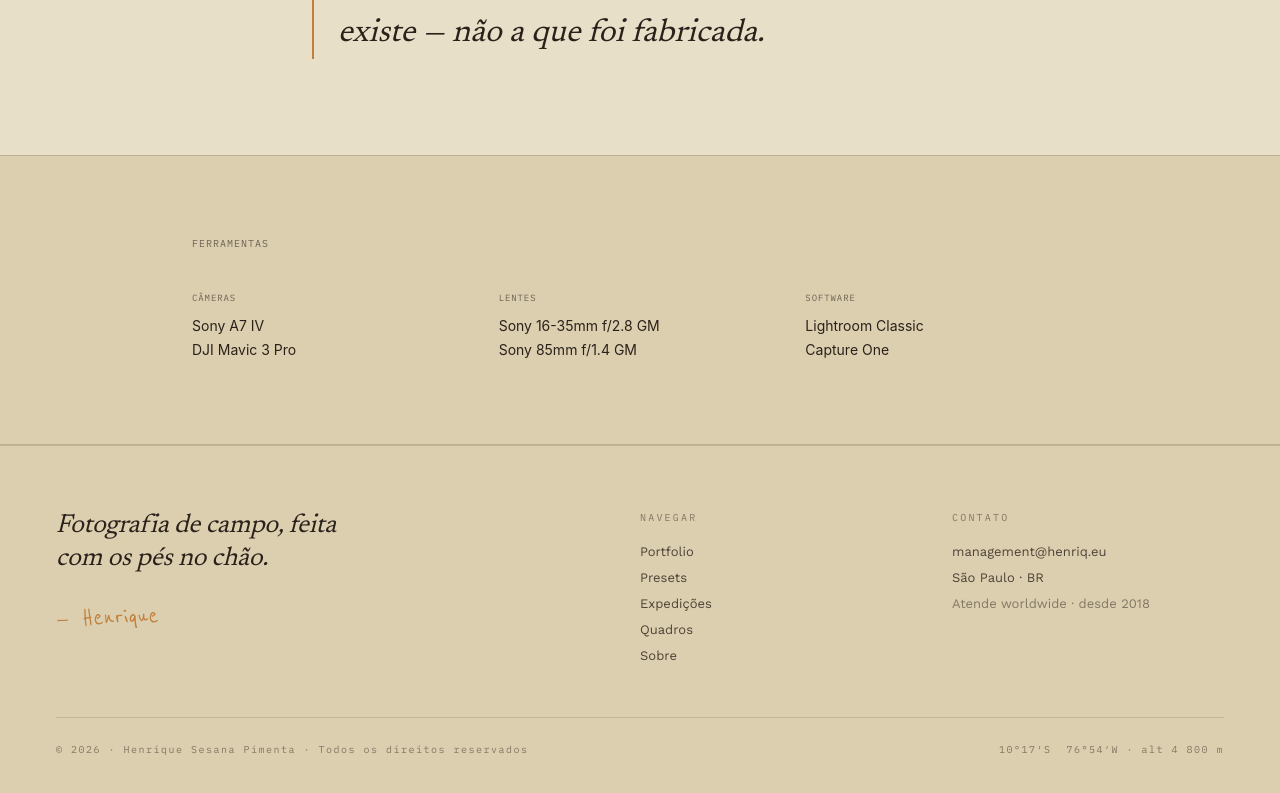
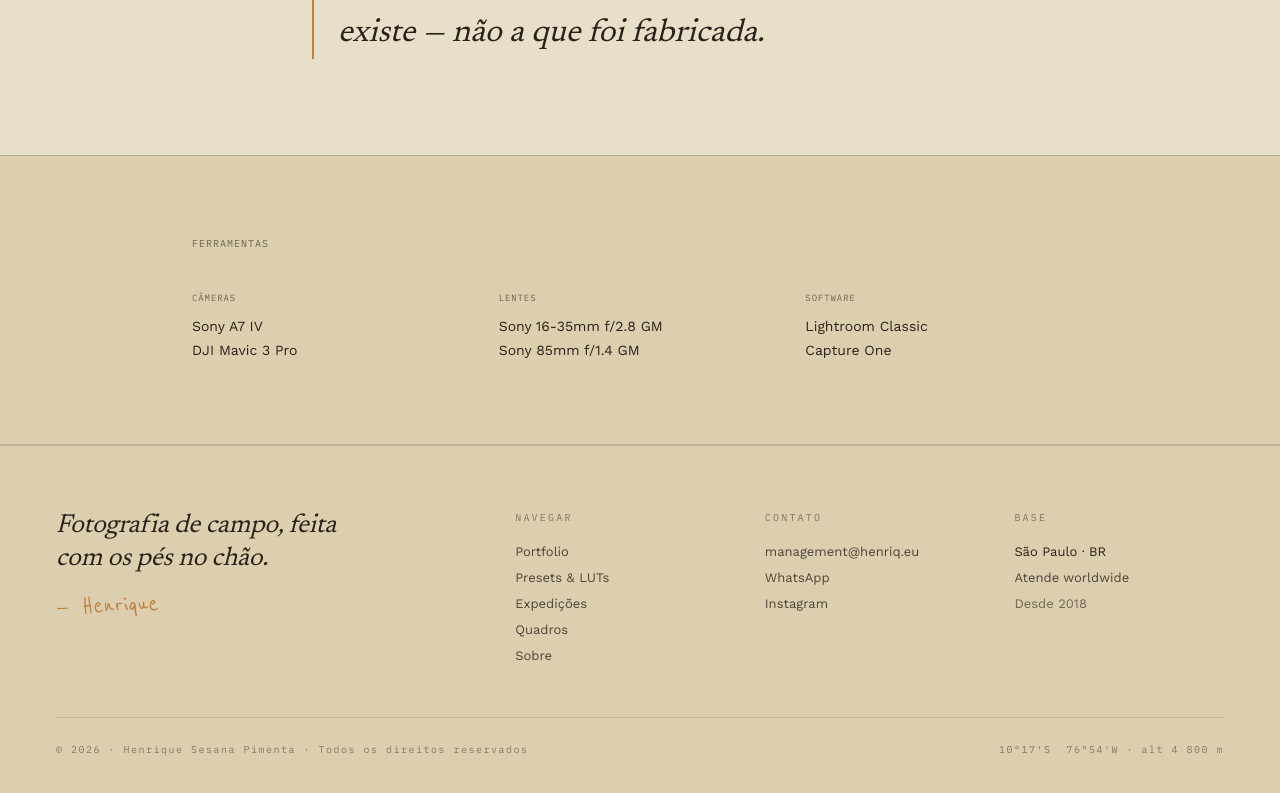
Before and after one commit to henriquepimenta1/henrique-webpage, a Next.js app: page /sobre in a window 1280 px wide. Shown: the part 1213-2006 px from the top of the page. Built offline with nearby package versions, Linux system fonts and the light colour scheme.

Commit message:
fix: footer — 4 colunas field, remove Inter do body, corrige nav labels

```diff
--- a/app/globals.css
+++ b/app/globals.css
@@ -79,9 +79,9 @@
 html { scroll-behavior: smooth; }
 
 body {
-  background: var(--bg);
-  color: var(--text);
-  font-family: var(--font-inter, 'Inter', sans-serif);
+  background: var(--canvas);
+  color: var(--bark);
+  font-family: var(--font-ui);
   overflow-x: hidden;
   margin: 0;
 }
--- a/components/site-footer.tsx
+++ b/components/site-footer.tsx
@@ -8,43 +8,59 @@ export default function SiteFooter({ dark = false }: { dark?: boolean }) {
   const border = dark ? "rgba(232,223,201,.14)" : "rgba(42,33,26,.14)";
 
   return (
-    <footer style={{ background:bg,color:fg,padding:"64px 56px 40px",
-      borderTop:`1px solid ${border}`,fontFamily:"var(--font-ui)" }}>
-      <div style={{ display:"grid",gridTemplateColumns:"2fr 1fr 1fr",gap:40,marginBottom:48,
-        flexWrap:"wrap" }}>
+    <footer style={{ background:bg, color:fg, padding:"64px 56px 40px",
+      borderTop:`1px solid ${border}`, fontFamily:"var(--font-ui)" }}>
 
+      <div style={{ display:"grid", gridTemplateColumns:"2fr 1fr 1fr 1fr",
+        gap:40, marginBottom:48 }}>
+
+        {/* Col 1 — tagline */}
         <div>
-          <p style={{ fontFamily:"var(--font-serif)",fontStyle:"italic",fontSize:26,
-            letterSpacing:"-.01em",lineHeight:1.25,maxWidth:"22ch",margin:"0 0 20px" }}>
+          <p style={{ fontFamily:"var(--font-serif)", fontStyle:"italic", fontSize:26,
+            letterSpacing:"-.01em", lineHeight:1.25, maxWidth:"22ch", margin:"0 0 16px" }}>
             Fotografia de campo, feita com os pés no chão.
           </p>
-          <span style={{ fontFamily:"var(--font-hand)",fontSize:30,color:"var(--rust-soft)",
-            transform:"rotate(-2deg)",display:"inline-block" }}>— Henrique</span>
+          <span style={{ fontFamily:"var(--font-hand)", fontSize:30,
+            color:"var(--rust-soft)", transform:"rotate(-2deg)",
+            display:"inline-block", lineHeight:1 }}>— Henrique</span>
         </div>
 
+        {/* Col 2 — Navegar */}
         <div>
-          <p style={{ fontFamily:"var(--font-mono)",fontSize:10,letterSpacing:".22em",
-            textTransform:"uppercase",color:dim,marginBottom:14,marginTop:0 }}>Navegar</p>
+          <p style={{ fontFamily:"var(--font-mono)", fontSize:10, letterSpacing:".22em",
+            textTransform:"uppercase", color:dim, marginBottom:14, marginTop:0 }}>Navegar</p>
           {FOOTER_NAV.map(l => (
-            <Link key={l.href} href={l.href} style={{ display:"block",fontSize:13,
-              lineHeight:2,color:fg,textDecoration:"none",opacity:.8 }}>{l.label}</Link>
+            <Link key={l.href} href={l.href} style={{ display:"block", fontSize:13,
+              lineHeight:2, color:fg, textDecoration:"none", opacity:.8 }}>{l.label}</Link>
           ))}
         </div>
 
+        {/* Col 3 — Contato */}
         <div>
-          <p style={{ fontFamily:"var(--font-mono)",fontSize:10,letterSpacing:".22em",
-            textTransform:"uppercase",color:dim,marginBottom:14,marginTop:0 }}>Contato</p>
-          <a href={`mailto:${SITE_EMAIL}`} style={{ display:"block",fontSize:13,
-            lineHeight:2,color:fg,textDecoration:"none",opacity:.8 }}>{SITE_EMAIL}</a>
-          <p style={{ fontSize:13,lineHeight:2,opacity:.8,margin:0 }}>São Paulo · BR</p>
-          <p style={{ fontSize:13,lineHeight:2,opacity:.5,margin:0 }}>Atende worldwide · desde 2018</p>
+          <p style={{ fontFamily:"var(--font-mono)", fontSize:10, letterSpacing:".22em",
+            textTransform:"uppercase", color:dim, marginBottom:14, marginTop:0 }}>Contato</p>
+          <a href={`mailto:${SITE_EMAIL}`} style={{ display:"block", fontSize:13,
+            lineHeight:2, color:fg, textDecoration:"none", opacity:.8 }}>{SITE_EMAIL}</a>
+          <a href="https://wa.me/5511988128064" style={{ display:"block", fontSize:13,
+            lineHeight:2, color:fg, textDecoration:"none", opacity:.8 }}>WhatsApp</a>
+          <a href="https://instagram.com/henriq.eu" style={{ display:"block", fontSize:13,
+            lineHeight:2, color:fg, textDecoration:"none", opacity:.8 }}>Instagram</a>
+        </div>
+
+        {/* Col 4 — Base */}
+        <div>
+          <p style={{ fontFamily:"var(--font-mono)", fontSize:10, letterSpacing:".22em",
+            textTransform:"uppercase", color:dim, marginBottom:14, marginTop:0 }}>Base</p>
+          <p style={{ fontSize:13, lineHeight:2, margin:0 }}>São Paulo · BR</p>
+          <p style={{ fontSize:13, lineHeight:2, margin:0, opacity:.8 }}>Atende worldwide</p>
+          <p style={{ fontSize:13, lineHeight:2, margin:0, opacity:.6 }}>Desde 2018</p>
         </div>
       </div>
 
-      <div style={{ paddingTop:24,borderTop:`1px solid ${border}`,display:"flex",
-        justifyContent:"space-between",alignItems:"center",
-        fontFamily:"var(--font-mono)",fontSize:10,letterSpacing:".15em",color:dim,
-        flexWrap:"wrap",gap:8 }}>
+      <div style={{ paddingTop:24, borderTop:`1px solid ${border}`, display:"flex",
+        justifyContent:"space-between", alignItems:"center",
+        fontFamily:"var(--font-mono)", fontSize:10, letterSpacing:".15em", color:dim,
+        flexWrap:"wrap", gap:8 }}>
         <span>© 2026 · Henrique Sesana Pimenta · Todos os direitos reservados</span>
         <span>10°17′S &nbsp;76°54′W · alt 4 800 m</span>
       </div>
--- a/content/home.ts
+++ b/content/home.ts
@@ -55,20 +55,20 @@ export const BRANDS = [
 ]
 
 export const NAV_LINKS = [
-  { label: "Portfolio",   href: "/portfolio" },
-  { label: "Presets",     href: "/presets" },
-  { label: "Expedições",  href: "/expedicoes" },
-  { label: "Quadros",     href: "/quadros" },
-  { label: "Sobre",       href: "/sobre" },
-  { label: "Contacto",    href: "/contato" },
+  { label: "Portfolio",     href: "/portfolio" },
+  { label: "Presets & LUTs", href: "/presets" },
+  { label: "Expedições",    href: "/expedicoes" },
+  { label: "Quadros",       href: "/quadros" },
+  { label: "Sobre",         href: "/sobre" },
+  { label: "Contato",       href: "/contato" },
 ]
 
 export const FOOTER_NAV = [
-  { label: "Portfolio",   href: "/portfolio" },
-  { label: "Presets",     href: "/presets" },
-  { label: "Expedições",  href: "/expedicoes" },
-  { label: "Quadros",     href: "/quadros" },
-  { label: "Sobre",       href: "/sobre" },
+  { label: "Portfolio",     href: "/portfolio" },
+  { label: "Presets & LUTs", href: "/presets" },
+  { label: "Expedições",    href: "/expedicoes" },
+  { label: "Quadros",       href: "/quadros" },
+  { label: "Sobre",         href: "/sobre" },
 ]
 
 export const FOOTER_IMAGES = [
```
